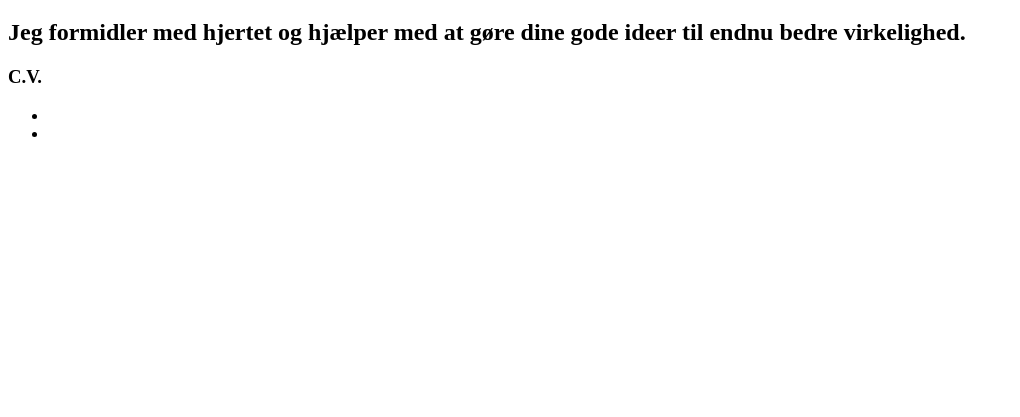
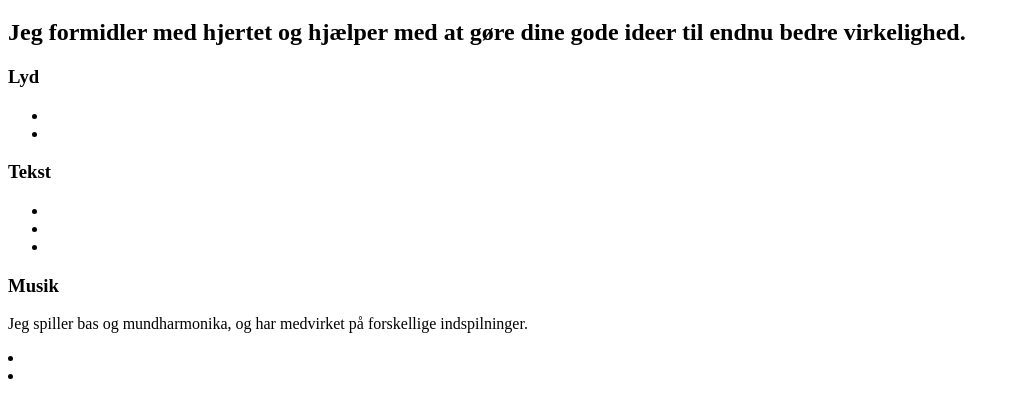
Before and after one commit to Lindisfritjof/heleballaden.dk, a plain HTML site: page index.html in a window 1280 px wide. Shown: the part 61-478 px from the top of the page, without its empty margins (0-1020 px from the left). Drawn offline with Linux system fonts and the light colour scheme.

Commit message:
tilføjet til index

```diff
--- a/index.html
+++ b/index.html
@@ -11,10 +11,25 @@
         <script src="index.js" async defer></script>
     <h1>Hej, jeg hedder Øjvind</h1>
     <h2>Jeg formidler med hjertet og hjælper med at gøre dine gode ideer til endnu bedre virkelighed.</h2>
-    <h3>C.V.</h3>
+
+<h3>Lyd</h3>
     <ul>
         <li></li>
         <li></li>
     </ul>
+
+<h3>Tekst</h3>
+<ul>
+    <li></li>
+    <li></li>
+    <li></li>
+</ul>
+
+<h3>Musik</h3>
+<p>Jeg spiller bas og mundharmonika, og har medvirket på forskellige indspilninger.</p>
+<li></li>
+<li></li>
+
+
     </body>
 </html>
```
